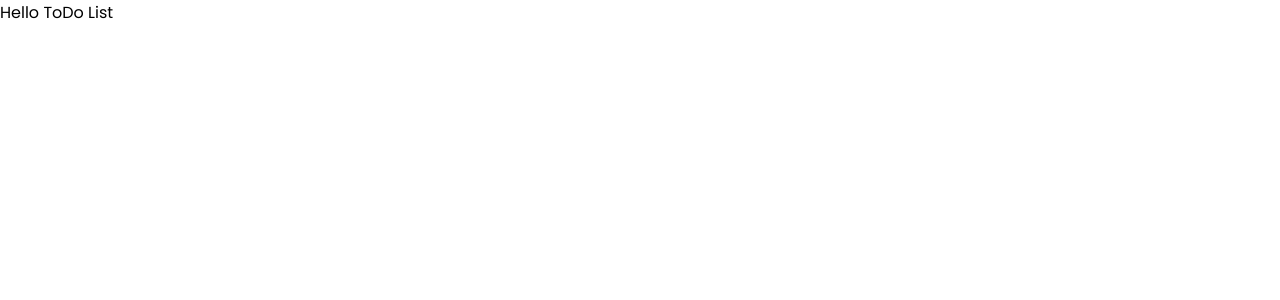
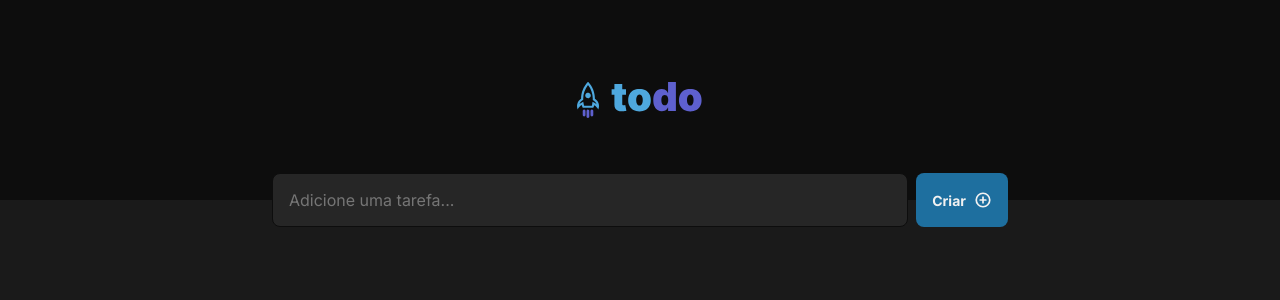
Before and after one commit to gusazevedo/to-do-list, a React (Vite) app: page / in a window 1280 px wide. Shown: the top 300 px of the page. Built offline with nearby package versions, Linux system fonts and the light colour scheme.

Commit message:
Header application

```diff
--- a/index.html
+++ b/index.html
@@ -5,7 +5,7 @@
     <link rel="icon" type="image/svg+xml" href="/react.svg"/>
     <link rel="preconnect" href="https://fonts.googleapis.com">
     <link rel="preconnect" href="https://fonts.gstatic.com" crossorigin>
-    <link href="https://fonts.googleapis.com/css2?family=Poppins:wght@400;700;900&display=swap"
+    <link href="https://fonts.googleapis.com/css2?family=Inter:wght@400;700&family=Poppins:wght@400;700;900&display=swap"
           rel="stylesheet">
     <meta name="viewport" content="width=device-width, initial-scale=1.0"/>
     <title>ToDo List</title>
--- a/package.json
+++ b/package.json
@@ -9,6 +9,7 @@
     "preview": "vite preview"
   },
   "dependencies": {
+    "phosphor-react": "^1.4.1",
     "react": "^18.2.0",
     "react-dom": "^18.2.0",
     "sass": "^1.57.1"
--- a/src/App.tsx
+++ b/src/App.tsx
@@ -1,9 +1,12 @@
 import './global.scss';
+import {Header} from './components/header';
+import {Form} from './components/form';
 
 export function App() {
     return (
         <div className="App">
-            <p>Hello ToDo List</p>
+            <Header />
+            <Form />
         </div>
     );
 }
--- /dev/null
+++ b/src/components/form/index.tsx
@@ -0,0 +1,14 @@
+import {PlusCircle} from 'phosphor-react';
+import './styles.scss';
+
+export function Form() {
+    return (
+        <form className="formContainer">
+            <input type="text" placeholder="Adicione uma tarefa..."/>
+            <button>
+                Criar
+                <PlusCircle size={18} weight='bold'/>
+            </button>
+        </form>
+    );
+}
--- /dev/null
+++ b/src/components/form/styles.scss
@@ -0,0 +1,41 @@
+.formContainer {
+  height: 54px;
+  display: flex;
+  align-items: center;
+  justify-content: center;
+  gap: 8px;
+  max-width: 736px;
+  margin: -27px auto 0;
+
+  input {
+    height: 100%;
+    padding: 16px;
+    border: 1px solid var(--gray-700);
+    border-radius: 8px;
+    background: var(--gray-500);
+    color: var(--gray-300);
+    width: 100%;
+  }
+
+  button {
+    height: 100%;
+    background: var(--dark-blue);
+    color: var(--gray-100);
+    font-size: 14px;
+    font-weight: bold;
+    border: none;
+    border-radius: 8px;
+    padding: 16px;
+
+    display: flex;
+    align-items: center;
+    justify-content: center;
+    gap: 8px;
+
+    transition: background 0.2s;
+
+    &:hover {
+      background: var(--blue);
+    }
+  }
+}
--- /dev/null
+++ b/src/components/header/index.tsx
@@ -0,0 +1,9 @@
+import './styles.scss'
+
+export function Header() {
+    return (
+        <div className="headerContainer">
+            <img src="/logo.svg" alt=""/>
+        </div>
+    );
+}
--- /dev/null
+++ b/src/components/header/styles.scss
@@ -0,0 +1,9 @@
+.headerContainer {
+  background: var(--gray-700);
+  padding-top: 72px;
+  padding-bottom: 80px;
+
+  display: flex;
+  align-content: center;
+  justify-content: center;
+}
--- a/src/global.scss
+++ b/src/global.scss
@@ -20,10 +20,13 @@
   --danger: #E25858;
 }
 
+body {
+  background: var(--gray-600);
+}
+
 body, input, textarea, button {
-  font-family: 'Poppins', sans-serif;
+  font-family: 'Inter', sans-serif;
   font-size: 1rem;
-
 }
 
 button {
```
Also changed, not shown: public/logo.svg (added), 1 other file (tests, documents, lock files or other folders).
